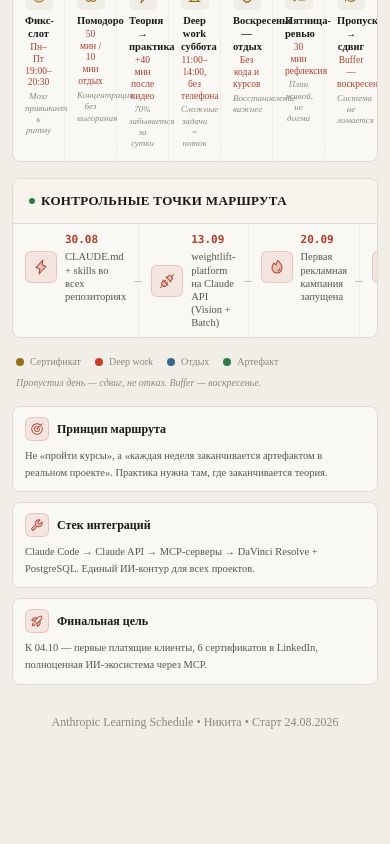
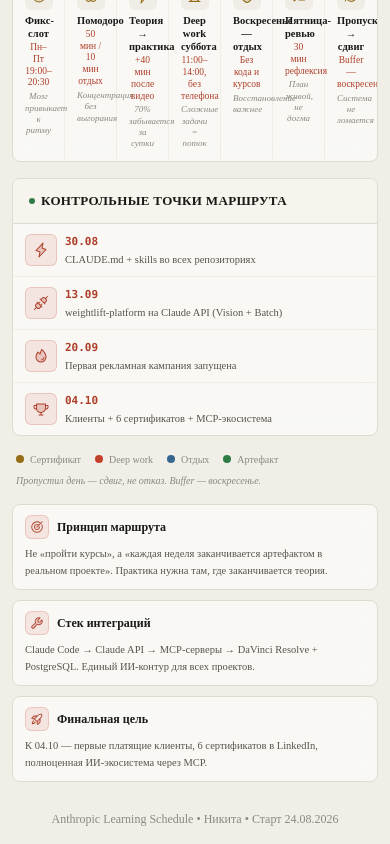
Before and after one commit to thermojam/learning-schedule, a React (Vite) app: page / in a window 390 px wide. Shown: the part 1219-2063 px from the top of the page. Before the commit the page ends 1966 px from the top, so only its background shows below. Built offline with nearby package versions, Linux system fonts and the light colour scheme; the HTML template or start-up script is replaced by a standard one.

Commit message:
style (MilestonesBar): improved the vertical list on mobile devices

```diff
--- a/src/components/MilestonesBar.tsx
+++ b/src/components/MilestonesBar.tsx
@@ -10,11 +10,11 @@
                     Контрольные точки маршрута
                 </h2>
             </div>
-            <div className="flex items-stretch divide-x divide-border/40">
+            <div className="flex flex-col divide-y divide-border/40 md:flex-row md:items-stretch md:divide-y-0 md:divide-x">
                 {milestones.map((m, i) => (
-                    <div key={i} className="flex-1 px-3 py-2 relative">
+                    <div key={i} className="md:flex-1 px-3 py-2.5 md:py-2 relative">
                         {i < milestones.length - 1 && (
-                            <div className="absolute right-0 top-1/2 w-2 h-px bg-border-light translate-x-1" />
+                            <div className="hidden md:block absolute right-0 top-1/2 w-2 h-px bg-border-light translate-x-1" />
                         )}
                         <div className="flex items-center gap-2">
               <span className="w-8 h-8 rounded-md bg-clay/10 border border-clay/20 flex items-center justify-center shrink-0">
```
